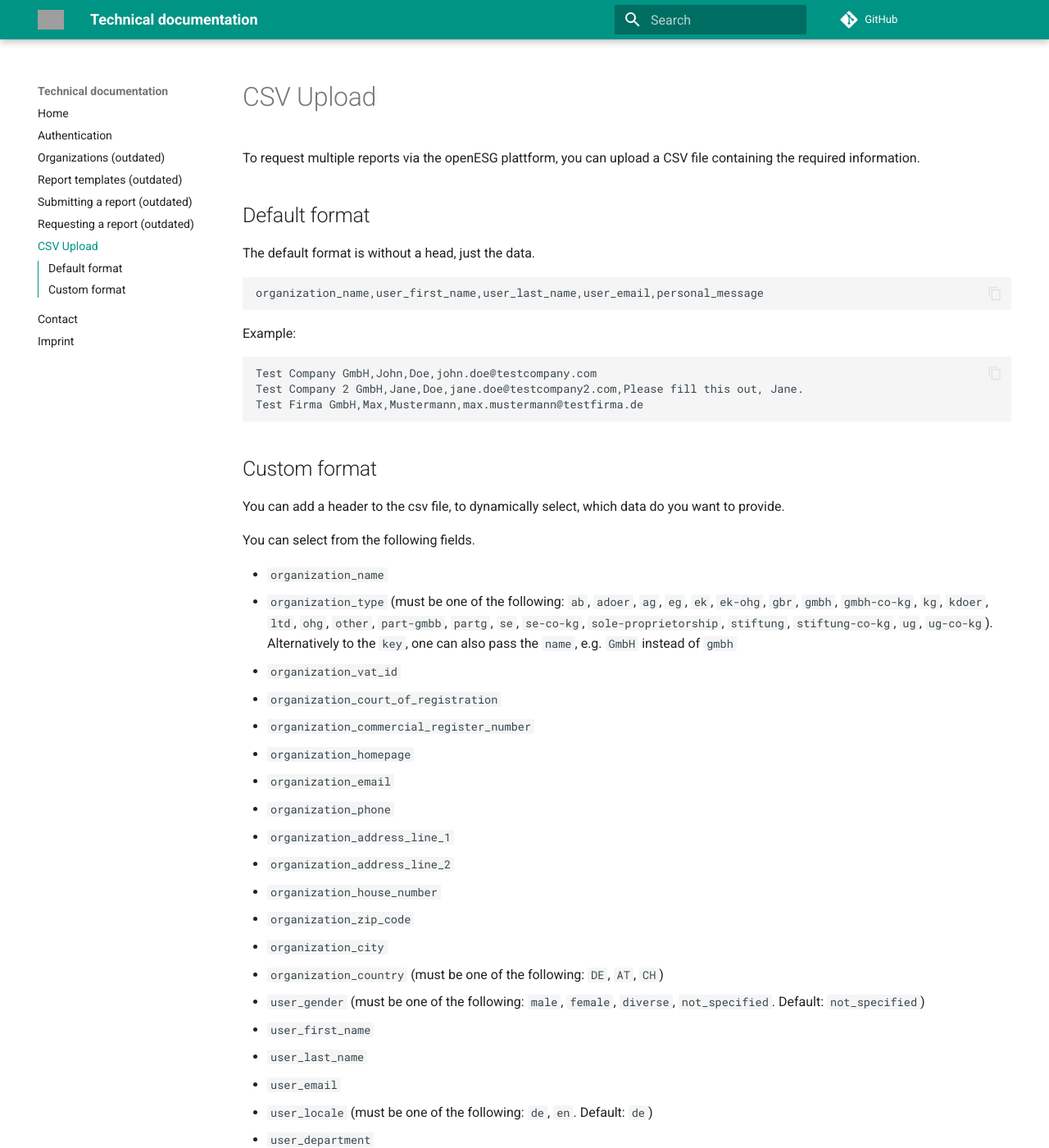
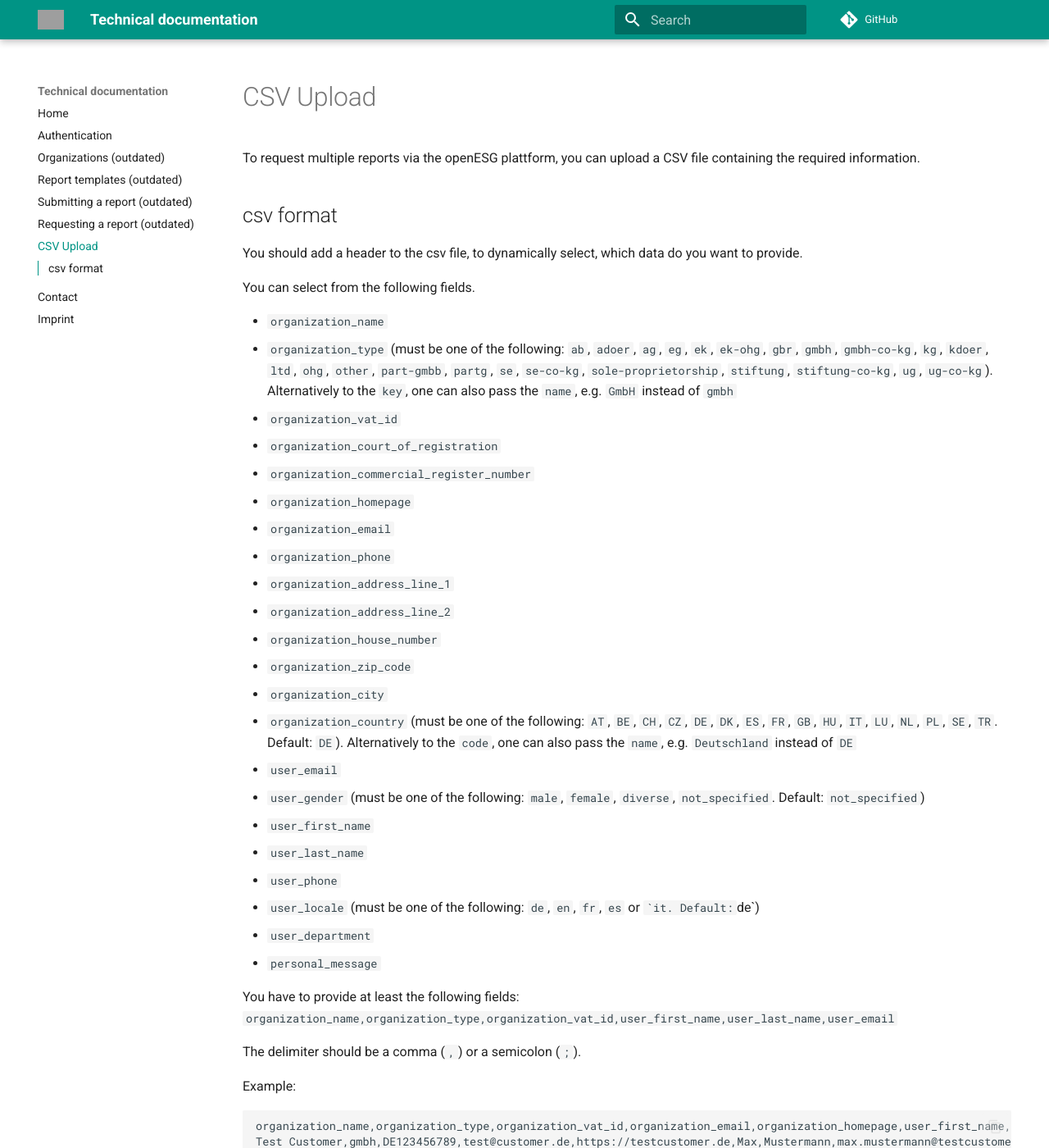
Before and after one commit to openESG-gmbh/documentation, an MkDocs documentation site: the page built from docs/csv-upload.md, in a window 1280 px wide and 1400 px high. Shown: the whole window at 82% size. Built offline with MkDocs 1.6.1 and Material for MkDocs 9.7.7, drawn with Linux system fonts in a browser that asks for light colours; comment, search, counter and statistics services are not loaded; some of the changed text lies outside the part shown; grey boxes are pictures that could not be loaded.

Commit message:
docs(csv-upload): remove default format because only custom format is supported now

````diff
--- a/docs/csv-upload.md
+++ b/docs/csv-upload.md
@@ -3,25 +3,9 @@
 To request multiple reports via the openESG plattform, you can upload a CSV file
 containing the required information.
 
-## Default format
+## csv format
 
-The default format is without a head, just the data.
-
-```csv
-organization_name,user_first_name,user_last_name,user_email,personal_message
-```
-
-Example:
-
-```csv
-Test Company GmbH,John,Doe,john.doe@testcompany.com
-Test Company 2 GmbH,Jane,Doe,jane.doe@testcompany2.com,Please fill this out, Jane.
-Test Firma GmbH,Max,Mustermann,max.mustermann@testfirma.de
-```
-
-## Custom format
-
-You can add a header to the csv file, to dynamically select, which data do you
+You should add a header to the csv file, to dynamically select, which data do you
 want to provide.
 
 You can select from the following fields.
@@ -39,14 +23,14 @@ You can select from the following fields.
 * `organization_house_number`
 * `organization_zip_code`
 * `organization_city`
-* `organization_country` (must be one of the following: `DE`, `AT`, `CH`)
+* `organization_country` (must be one of the following: `AT`, `BE`, `CH`, `CZ`, `DE`, `DK`, `ES`, `FR`, `GB`, `HU`, `IT`, `LU`, `NL`, `PL`, `SE`, `TR`. Default: `DE`). Alternatively to the `code`, one can also pass the `name`, e.g. `Deutschland` instead of `DE` <!-- markdownlint-disable-line MD013 -->
+* `user_email`
 * `user_gender` (must be one of the following: `male`, `female`, `diverse`, `not_specified`. Default: `not_specified`) <!-- markdownlint-disable-line MD013 -->
 * `user_first_name`
 * `user_last_name`
-* `user_email`
-* `user_locale` (must be one of the following: `de`, `en`. Default: `de`)
+* `user_phone`
+* `user_locale` (must be one of the following: `de`, `en`, `fr`, `es` or ``it. Default: `de`) <!-- markdownlint-disable-line MD013 -->
 * `user_department`
-* `user_phone`
 * `personal_message`
 
 You have to provide at least the following fields:
--- a/mkdocs.yml
+++ b/mkdocs.yml
@@ -1,9 +1,9 @@
 site_name: Technical documentation
-site_url: http://openesg-gmbh.github.io/documentation/
+site_url: https://docs.openesg.de
 site_description: openESG Technical Documentation
 site_author: openESG GmbH
 repo_url: https://github.com/openESG-gmbh/documentation
-copyright: Copyright &copy; 2023 openESG
+copyright: Copyright &copy; 2024 openESG
 
 nav:
   - Home: index.md
````
Also changed, not shown: 1 other file.
